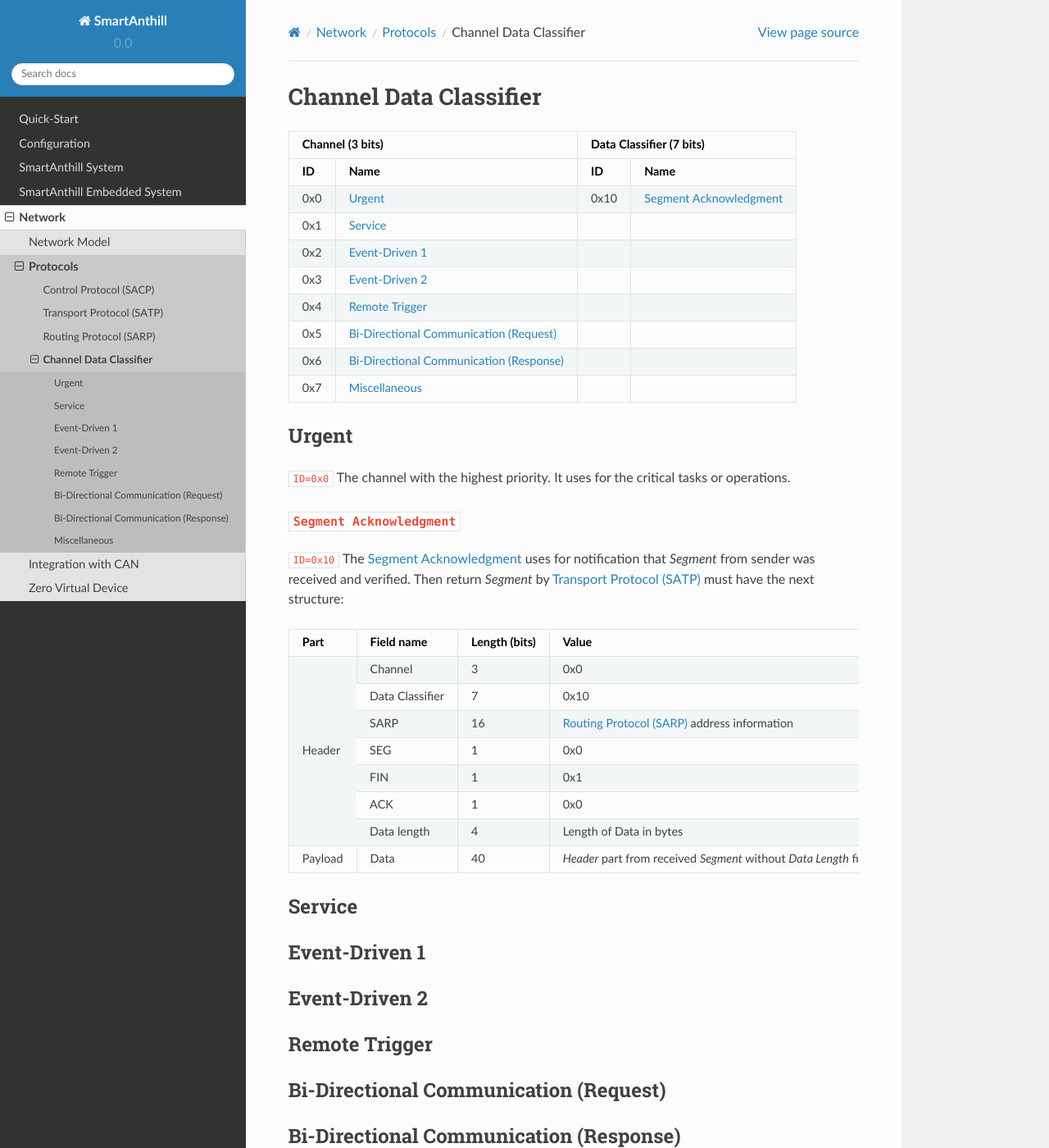
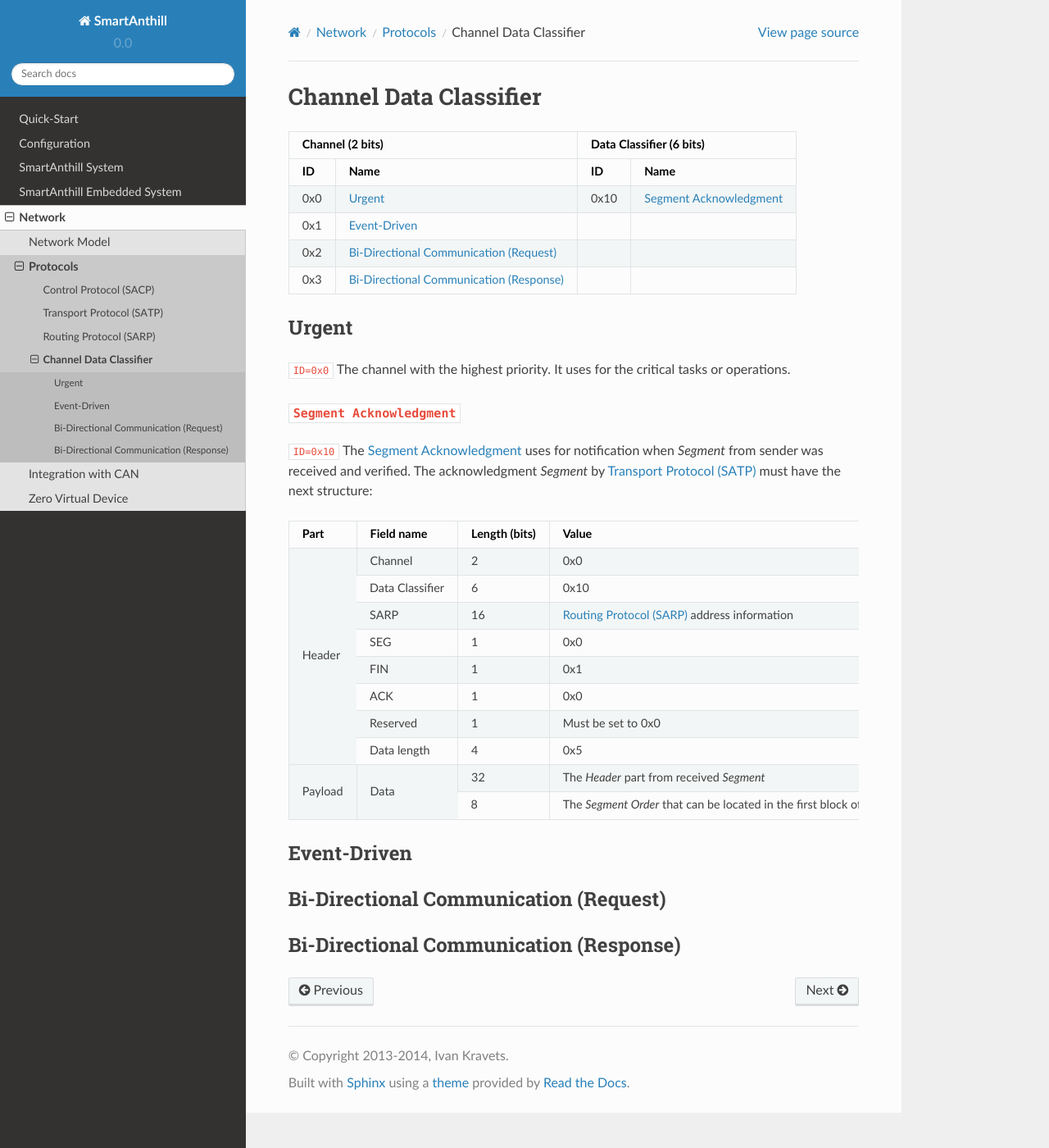
Before and after one commit to smartanthill/smartanthill1_0, a Sphinx documentation site: the page built from docs/specification/network/protocols/cdc.rst, in a window 1280 px wide and 1400 px high. Shown: the whole window at 82% size. Built offline with Sphinx 7.4.7 and the Read the Docs theme 2.0.0, drawn with Linux system fonts in a browser that asks for light colours.

Commit message:
Simplified CDC (Channel Data Classifier)

```diff
--- a/docs/specification/network/protocols/cdc.rst
+++ b/docs/specification/network/protocols/cdc.rst
@@ -8,25 +7,17 @@
 =======================
 
 +-------+--------------------+-------+-----------------------------------------+
-| Channel (3 bits)           | Data Classifier (7 bits)                        |
+| Channel (2 bits)           | Data Classifier (6 bits)                        |
 +-------+--------------------+-------+-----------------------------------------+
 | ID    | Name               | ID    | Name                                    |
 +=======+====================+=======+=========================================+
 | 0x0   | :ref:`cdc_urg`     | 0x10  | :ref:`cdc_urg_0x10`                     |
 +-------+--------------------+-------+-----------------------------------------+
-| 0x1   | :ref:`cdc_ser`     |       |                                         |
+| 0x1   | :ref:`cdc_ed`      |       |                                         |
 +-------+--------------------+-------+-----------------------------------------+
-| 0x2   | :ref:`cdc_ed1`     |       |                                         |
+| 0x2   | :ref:`cdc_bdcreq`  |       |                                         |
 +-------+--------------------+-------+-----------------------------------------+
-| 0x3   | :ref:`cdc_ed2`     |       |                                         |
-+-------+--------------------+-------+-----------------------------------------+
-| 0x4   | :ref:`cdc_rt`      |       |                                         |
-+-------+--------------------+-------+-----------------------------------------+
-| 0x5   | :ref:`cdc_bdcreq`  |       |                                         |
-+-------+--------------------+-------+-----------------------------------------+
-| 0x6   | :ref:`cdc_bdcres`  |       |                                         |
-+-------+--------------------+-------+-----------------------------------------+
-| 0x7   | :ref:`cdc_mis`     |       |                                         |
+| 0x3   | :ref:`cdc_bdcres`  |       |                                         |
 +-------+--------------------+-------+-----------------------------------------+
 
 
@@ -42,16 +33,16 @@
 ``Segment Acknowledgment``
 ^^^^^^^^^^^^^^^^^^^^^^^^^^
 
-``ID=0x10`` The :ref:`cdc_urg_0x10` uses for notification that *Segment* from
-sender was received and verified. Then return *Segment* by |SATP| must have the
-next structure:
+``ID=0x10`` The :ref:`cdc_urg_0x10` uses for notification when *Segment* from
+sender was received and verified. The acknowledgment *Segment* by |SATP|
+must have the next structure:
 
 +---------+--------------------+---------------+-------------------------------+
 | Part    | Field name         | Length (bits) | Value                         |
 +=========+====================+===============+===============================+
-| Header  | Channel            | 3             | 0x0                           |
+| Header  | Channel            | 2             | 0x0                           |
 +         +--------------------+---------------+-------------------------------+
-|         | Data Classifier    | 7             | 0x10                          |
+|         | Data Classifier    | 6             | 0x10                          |
 +         +--------------------+---------------+-------------------------------+
 |         | SARP               | 16            | |SARP| address information    |
 +         +--------------------+---------------+-------------------------------+
@@ -61,38 +52,23 @@
 +         +--------------------+---------------+-------------------------------+
 |         | ACK                | 1             | 0x0                           |
 +         +--------------------+---------------+-------------------------------+
-|         | Data length        | 4             | Length of Data in bytes       |
+|         | Reserved           | 1             | Must be set to 0x0            |
++         +--------------------+---------------+-------------------------------+
+|         | Data length        | 4             | 0x5                           |
 +---------+--------------------+---------------+-------------------------------+
-| Payload | Data               | 40            | *Header* part from received   |
-|         |                    |               | *Segment* without *Data       |
-|         |                    |               | Length* field (4 bytes)       |
-|         |                    |               | and *Segment Order* (1 byte)  |
-|         |                    |               | must be packed to MSB_        |
+| Payload | Data               | 32            | The *Header* part from        |
+|         |                    |               | received *Segment*            |
++         +                    +---------------+-------------------------------+
+|         |                    | 8             | The *Segment Order* that can  |
+|         |                    |               | be located in the first block |
+|         |                    |               | of *Data* field if ``SEG=1``  |
 +---------+--------------------+---------------+-------------------------------+
 
 
-.. _cdc_ser:
+.. _cdc_ed:
 
-Service
--------
-
-
-.. _cdc_ed1:
-
-Event-Driven 1
---------------
-
-
-.. _cdc_ed2:
-
-Event-Driven 2
---------------
-
-
-.. _cdc_rt:
-
-Remote Trigger
---------------
+Event-Driven
+------------
 
 
 .. _cdc_bdcreq:
@@ -105,9 +81,3 @@
 
 Bi-Directional Communication (Response)
 ---------------------------------------
-
-
-.. _cdc_mis:
-
-Miscellaneous
--------------
--- a/docs/specification/network/protocols/satp.rst
+++ b/docs/specification/network/protocols/satp.rst
@@ -26,7 +26,7 @@
 +---------+--------------------+---------------+-------------------------------+
 | Part    | Field name         | Length (bits) | Description                   |
 +=========+====================+===============+===============================+
-| Header  | SACP               | 10            | SACP Data Classifier          |
+| Header  | SACP               | 8             | SACP Data Classifier          |
 +         +--------------------+---------------+-------------------------------+
 |         | SARP               | 16            | SARP address information      |
 +         +--------------------+---------------+-------------------------------+
@@ -36,7 +36,7 @@
 +         +--------------------+---------------+-------------------------------+
 |         | ACK                | 1             | Acknowledgment flag           |
 +         +--------------------+---------------+-------------------------------+
-|         | Delimiter          | 7             | Must be set to 0x0            |
+|         | Reserved           | 1             | Must be set to 0x0            |
 +         +--------------------+---------------+-------------------------------+
 |         | Data length        | 4             | Length of Data in bytes       |
 +---------+--------------------+---------------+-------------------------------+
@@ -44,7 +44,7 @@
 +---------+--------------------+---------------+-------------------------------+
 
 
-``SACP (10 bits)``
+``SACP (8 bits)``
 ^^^^^^^^^^^^^^^^^^
 
 These are the *Channel* and *Data Classifier* for |SACP|.
```
Also changed, not shown: other parts of docs/specification/network/protocols/cdc.rst (+0 -1 lines), docs/specification/network/protocols/sacp.rst (+9 -14 lines), docs/specification/network/protocols/sarp.rst (+13 -4 lines).
